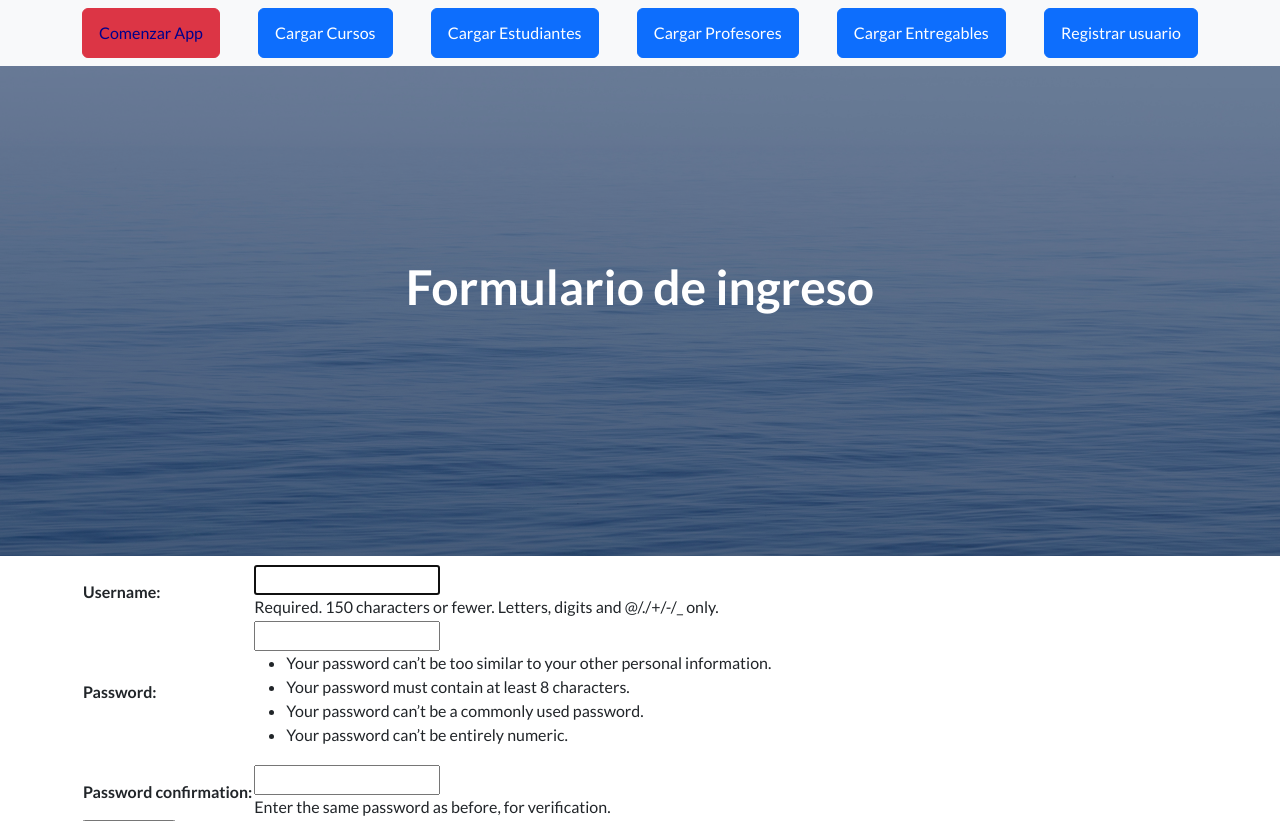
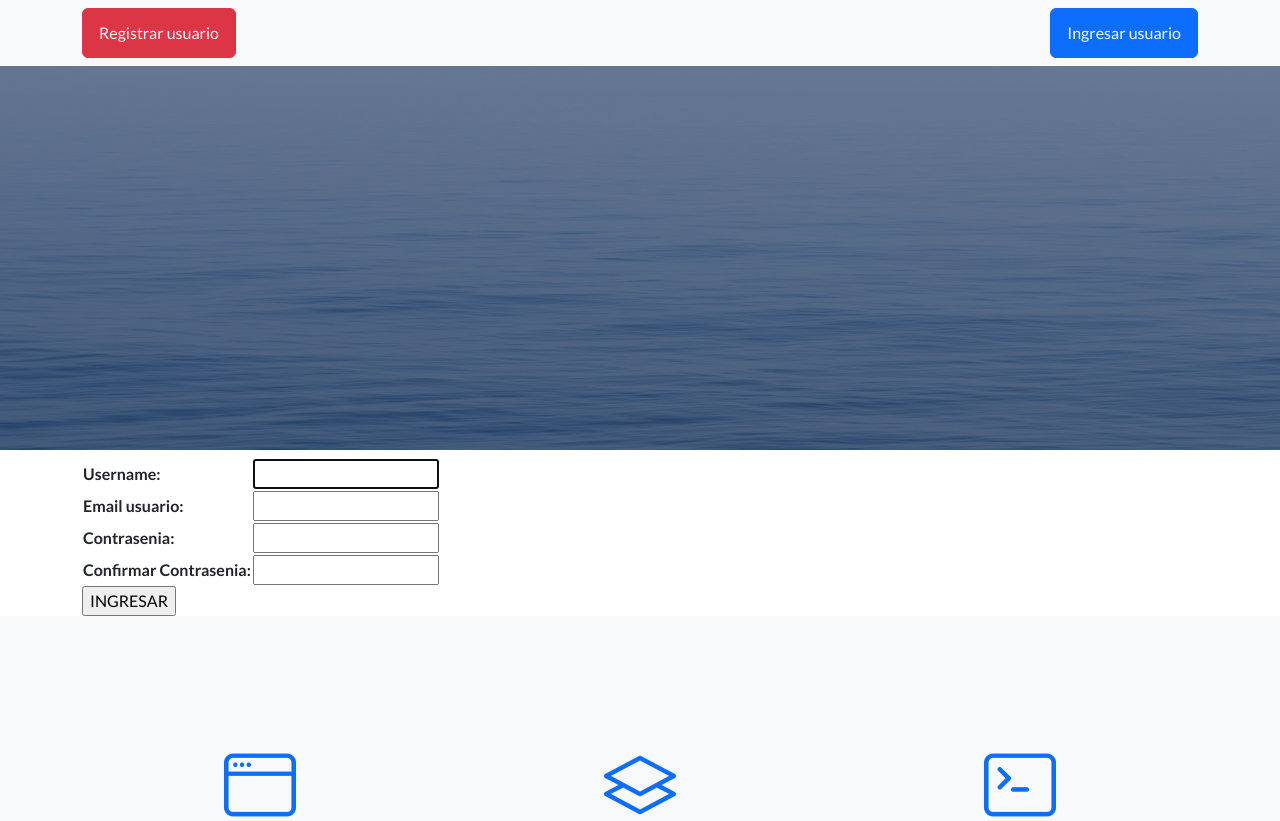
Before and after one commit to David-Eduardo-Cerda/Probando-mayusculas, a Django app: page /PrimeraApp/registrar_usuario/ in a window 1280 px wide. Shown: the top 821 px of the page. Run offline with Django 4.2, Linux system fonts and the light colour scheme; some libraries are stand-ins or nearby versions.

Commit message:
creando login/logout

```diff
--- a/ProyectoFinal/PrimeraApp/form.py
+++ b/ProyectoFinal/PrimeraApp/form.py
@@ -1,5 +1,6 @@
 from django import forms
-
+from django.contrib.auth.forms import UserCreationForm
+from django.contrib.auth.models import User
 
 class Profesorform(forms.Form):
     nombre = forms.CharField(max_length=30, label="Nombre del profesor")
@@ -12,3 +13,14 @@ class Estudiantesform(forms.Form):
     nombre = forms.CharField(max_length=30)
     apellido = forms.CharField(max_length=30)
     email = forms.EmailField()
+
+
+class Registro_usuario_form(UserCreationForm):
+    email = forms.EmailField(label="Email usuario")
+    password1 = forms.CharField(label="Contrasenia", widget= forms.PasswordInput)
+    password2 = forms.CharField(label="Confirmar Contrasenia", widget= forms.PasswordInput)
+
+    class Meta:
+        model=User
+        fields= ["username","email","password1","password2"]
+        help_texts ={k:"" for k in fields} #indicando que los campos de ayuda del formulario esten vacios (" ") , en ese espacio, todos son vacio por cada uno de los campos
--- a/ProyectoFinal/PrimeraApp/template/index.html
+++ b/ProyectoFinal/PrimeraApp/template/index.html
@@ -21,12 +21,18 @@
         <!-- Navigation-->
         <nav class="navbar navbar-light bg-light static-top">
             <div class="container">
+                {% if use.is_autenticated %}
                 <a class="btn btn-danger" href="{% url 'inicioApp' %}" style="color:darkblue" >Comenzar App</a>
                 <a class="btn btn-primary" href="{% url 'cursos' %}">Cargar Cursos</a>
                 <a class="btn btn-primary" href="{% url 'estudiantes' %}">Cargar Estudiantes</a>
                 <a class="btn btn-primary" href="{% url 'profesores' %}">Cargar Profesores</a>
                 <a class="btn btn-primary" href="{% url 'entregables' %}">Cargar Entregables</a>
-                <a class="btn btn-primary" href="{% url 'registrar_usuario' %}">Registrar usuario</a>
+                <a class="btn btn-danger" href="{% url 'logout' %}">Desloguear</a>
+
+                {% else %}
+                <a class="btn btn-danger" href="{% url 'registrar_usuario' %}">Registrar usuario</a>
+                <a class="btn btn-primary" href="{% url 'login' %}">Ingresar usuario</a>
+                {% endif %}
             </div>
         </nav>
         <!-- Masthead-->
--- a/ProyectoFinal/PrimeraApp/template/login.html
+++ b/ProyectoFinal/PrimeraApp/template/login.html
@@ -22,7 +22,6 @@
     </table>
 
     <input type="submit" value="INGRESAR">
-
 </form>
 
 {% endblock %}
--- a/ProyectoFinal/PrimeraApp/template/registrar_usuario.html
+++ b/ProyectoFinal/PrimeraApp/template/registrar_usuario.html
@@ -4,7 +4,6 @@
 
 {% block titulo %}
 
-<h1 class="mb-5">Formulario de ingreso</h1>
 
 {% endblock %}
 
@@ -25,4 +24,7 @@
 
 </form>
 
+
+
+
 {% endblock %}
--- a/ProyectoFinal/PrimeraApp/urls.py
+++ b/ProyectoFinal/PrimeraApp/urls.py
@@ -1,6 +1,8 @@
 
 from django.urls import path
 from PrimeraApp import views
+from django.contrib.auth.views import LogoutView
+
 
 
 
@@ -16,6 +18,8 @@ urlpatterns = [
     path('buscar/', views.buscar, name ="buscar"),
     path('eliminar_profesor/<id>', views.eliminar_profesor, name='eliminar_profesor'),
     path('editar_profesor/<id>', views.editar_profesor, name="editar_profesor"),
-    path('login/', views.loguear_usuario, name = 'login'),
+
     path('registrar_usuario/', views.registrar_usuario, name= 'registrar_usuario'),
+    path("login/", views.loguear_usuario, name = 'login'),
+    path("logout/", LogoutView.as_view(template_name = "template/logout.html"), name = 'logout'), #esta es la vista que Deslogua el perfil cargado, en "template_name indicamos la ruta del temple que va a mostrarnos al estar deslogueado"
 ]
--- a/ProyectoFinal/PrimeraApp/views.py
+++ b/ProyectoFinal/PrimeraApp/views.py
@@ -5,7 +5,8 @@ from django.http import HttpResponse
 from django.contrib.auth.forms import UserCreationForm, AuthenticationForm
 from django.contrib.auth import login , authenticate , logout
 
-from .form import Profesorform , Estudiantesform
+from .form import Profesorform , Estudiantesform ,Registro_usuario_form
+from django.contrib.auth.decorators import login_required #con este decorador de Django hacemos que alguien no pueda ingresar en alguna seccion sin antes estar logueado
 
 
 """def crear_curso(request):
@@ -22,10 +23,10 @@ from .form import Profesorform , Estudiantesform
 
       return HttpResponse(respuesta)"""
 
-
+@login_required
 def Cursos(request):
       return render(request , 'template/Cursos.html')
-
+@login_required
 def Estudiantes(request):
 
       if request.method == "POST":
@@ -45,7 +46,7 @@ def Estudiantes(request):
       contex = {"estudiantes":estudiantes, "form": form}
 
       return render (request ,'template/Estudiantes.html',contex)
-
+@login_required
 def Profesores(request):
 
       if request.method == "POST":
@@ -142,7 +143,7 @@ def loguear_usuario(request):
 
 def registrar_usuario(request):
       if request.method=="POST":
-            form = UserCreationForm(request.POST)
+            form =Registro_usuario_form(request.POST)
             if form.is_valid():
                   username = form.cleaned_data.get("username")
                   form.save()
@@ -151,5 +152,5 @@ def registrar_usuario(request):
             else:
                   return render(request , "template/registrar_usuario.html" , {"form": form, "mensaje" : "Error al crear usuario"})
       else:
-            form = UserCreationForm()
+            form = Registro_usuario_form()
             return render( request, "template/registrar_usuario.html", {"form": form})
--- a/ProyectoFinal/ProyectoFinal/settings.py
+++ b/ProyectoFinal/ProyectoFinal/settings.py
@@ -122,3 +122,7 @@ STATIC_URL = 'static/'
 # https://docs.djangoproject.com/en/4.0/ref/settings/#default-auto-field
 
 DEFAULT_AUTO_FIELD = 'django.db.models.BigAutoField'
+
+#LOGOUT_REDIRECT_URL='template'
+
+LOGIN_URL='/template/login'
```
Also changed, not shown: ProyectoFinal/PrimeraApp/template/logout.html (added, +16 -0 lines), ProyectoFinal/db.sqlite3.
